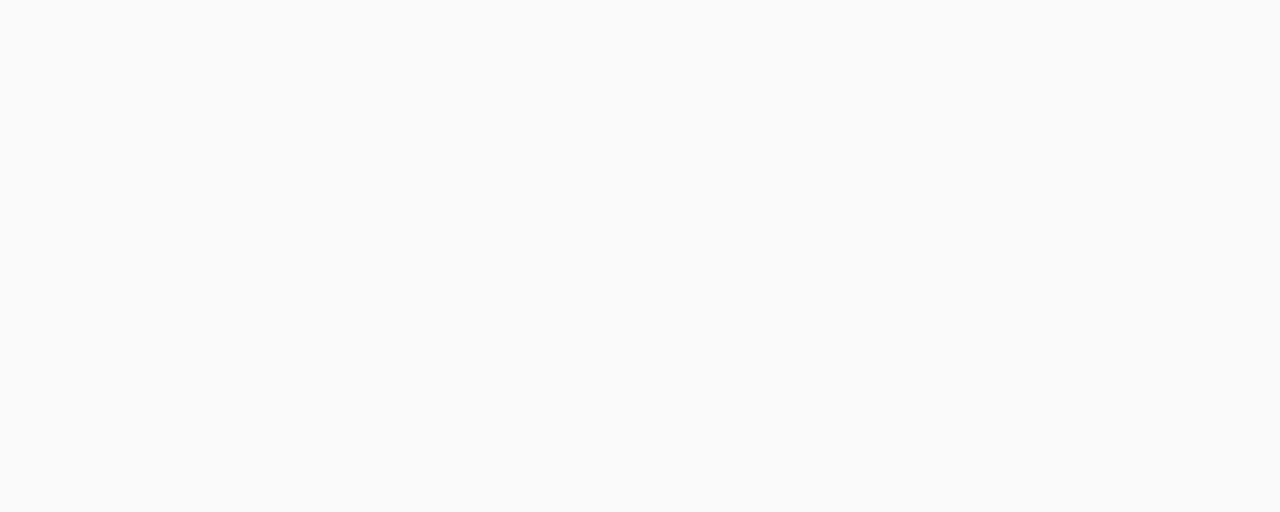
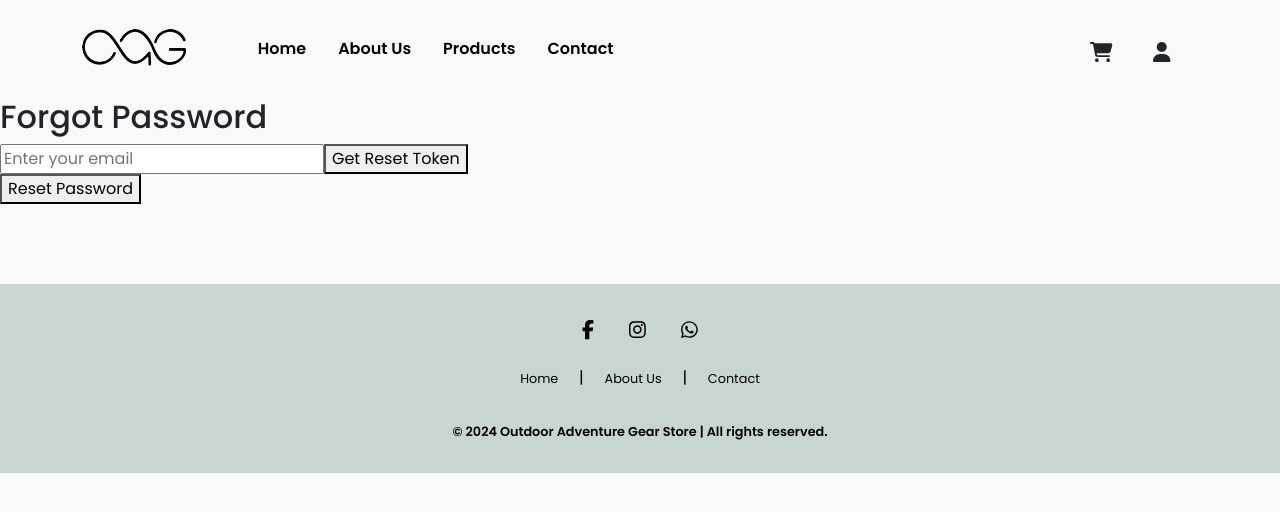
Before and after one commit to shamshussein/OAGS, a React (Create React App) app in the folder frontend/: page /forgot-password in a window 1280 px wide. Before the commit this address had no page. Shown: the top 512 px of the page. Built offline with nearby package versions, Linux system fonts and the light colour scheme.

Commit message:
forgot and reset password

```diff
--- a/frontend/src/App.js
+++ b/frontend/src/App.js
@@ -13,6 +13,8 @@ import EditProfile from 'Components/layout/NavBar/EditProfile';
 import Checkout from 'pages/checkout/Checkout';
 import Orders from 'pages/order/Orders';
 import ChangePassword from 'Components/layout/NavBar/ChangePassword';
+import ForgotPassword from 'Components/auth/ForgotPassword';
+import ResetPassword from 'Components/auth/ResetPassword';
 
 function App() {
   return (
@@ -102,6 +104,22 @@ function App() {
           </AuthLayout>
         }
       />
+      <Route
+        path="/forgot-password"
+        element={
+          <MainLayout>
+           <ForgotPassword/>
+          </MainLayout>
+        }
+      />
+      <Route
+        path="/reset-password"
+        element={
+          <MainLayout>
+           <ResetPassword/>
+          </MainLayout>
+        }
+      />
      <Route
         path="/signup"
         element={
--- /dev/null
+++ b/frontend/src/Components/auth/ForgotPassword.js
@@ -0,0 +1,46 @@
+import React, { useState } from 'react';
+import axios from 'axios';
+
+const ForgotPassword = () => {
+    const [email, setEmail] = useState('');
+    const [resetToken, setResetToken] = useState('');
+
+    const handleSubmit = async (e) => {
+        e.preventDefault();
+        try {
+            const response = await axios.post('/api/users/forgotPassword', { email });
+            setResetToken(response.data.resetToken); // Show token on UI
+        } catch (error) {
+            alert('Error generating reset token');
+        }
+    };
+
+    return (
+        <div>
+            <h2>Forgot Password</h2>
+            <form onSubmit={handleSubmit}>
+                <input
+                    type="email"
+                    placeholder="Enter your email"
+                    value={email}
+                    onChange={(e) => setEmail(e.target.value)}
+                    required
+                />
+                <button type="submit">Get Reset Token</button>
+            </form>
+
+            {resetToken && (
+                <div>
+                    <p>Copy this token and use it to reset your password:</p>
+                    <code>{resetToken}</code>
+                </div>
+            )}
+
+            <button onClick={() => window.location.href = '/reset-password'}>Reset Password</button>
+
+        </div>
+
+    );
+};
+
+export default ForgotPassword;
--- /dev/null
+++ b/frontend/src/Components/auth/ResetPassword.js
@@ -0,0 +1,44 @@
+import React, { useState } from 'react';
+import axios from 'axios';
+
+const ResetPassword = () => {
+    const [token, setToken] = useState('');
+    const [newPassword, setNewPassword] = useState('');
+    const [message, setMessage] = useState('');
+
+    const handleSubmit = async (e) => {
+        e.preventDefault();
+        try {
+            const response = await axios.post('/api/users/resetPassword', { token, newPassword });
+            setMessage(response.data.message);
+        } catch (error) {
+            setMessage('Error resetting password');
+        }
+    };
+
+    return (
+        <div>
+            <h2>Reset Password</h2>
+            <form onSubmit={handleSubmit}>
+                <input
+                    type="text"
+                    placeholder="Enter reset token"
+                    value={token}
+                    onChange={(e) => setToken(e.target.value)}
+                    required
+                />
+                <input
+                    type="password"
+                    placeholder="Enter new password"
+                    value={newPassword}
+                    onChange={(e) => setNewPassword(e.target.value)}
+                    required
+                />
+                <button type="submit">Reset Password</button>
+            </form>
+            {message && <p>{message}</p>}
+        </div>
+    );
+};
+
+export default ResetPassword;
--- a/frontend/src/Components/auth/SignIn.js
+++ b/frontend/src/Components/auth/SignIn.js
@@ -5,6 +5,7 @@ import './auth.css';
 import { signIn, googlSignUp } from '../services/authService';
 import useTogglePassword from "Components/utils/togglePassword";
 import PasswordInput from "Components/utils/passwordInput";
+
 
 const SignIn = () => {
   const [email, setEmail] = useState('');
@@ -80,6 +81,15 @@ const handleGoogleFailure = (error) => {
   console.error("Google Sign-In Error:", error);
   setError("Google sign-in failed. Please try again.");
 };
+
+
+
+const handleForgotPassword = () => {
+  navigate("/forgot-password");
+};
+
+
+
   return (
    <GoogleOAuthProvider clientId="228358965090-n0v3qt1ub11abq17adigr3s0u0sfgsu1.apps.googleusercontent.com">
     <div className="container d-flex justify-content-center align-items-center min-vh-100">
@@ -116,6 +126,12 @@ const handleGoogleFailure = (error) => {
               togglePasswordVisibility={togglePasswordVisibility}
             />
           </div>
+
+          <button className="" onClick={handleForgotPassword}>Forgot Password?</button>
+
+
+
+
           {error && <p className="text-danger">{error}</p>}
           {success && <p className="text-success">{success}</p>}
 
```
Also changed, not shown: frontend/src/contexts/CartContext.js (deleted, +0 -50 lines), 2 other files (tests, documents, lock files or other folders).
